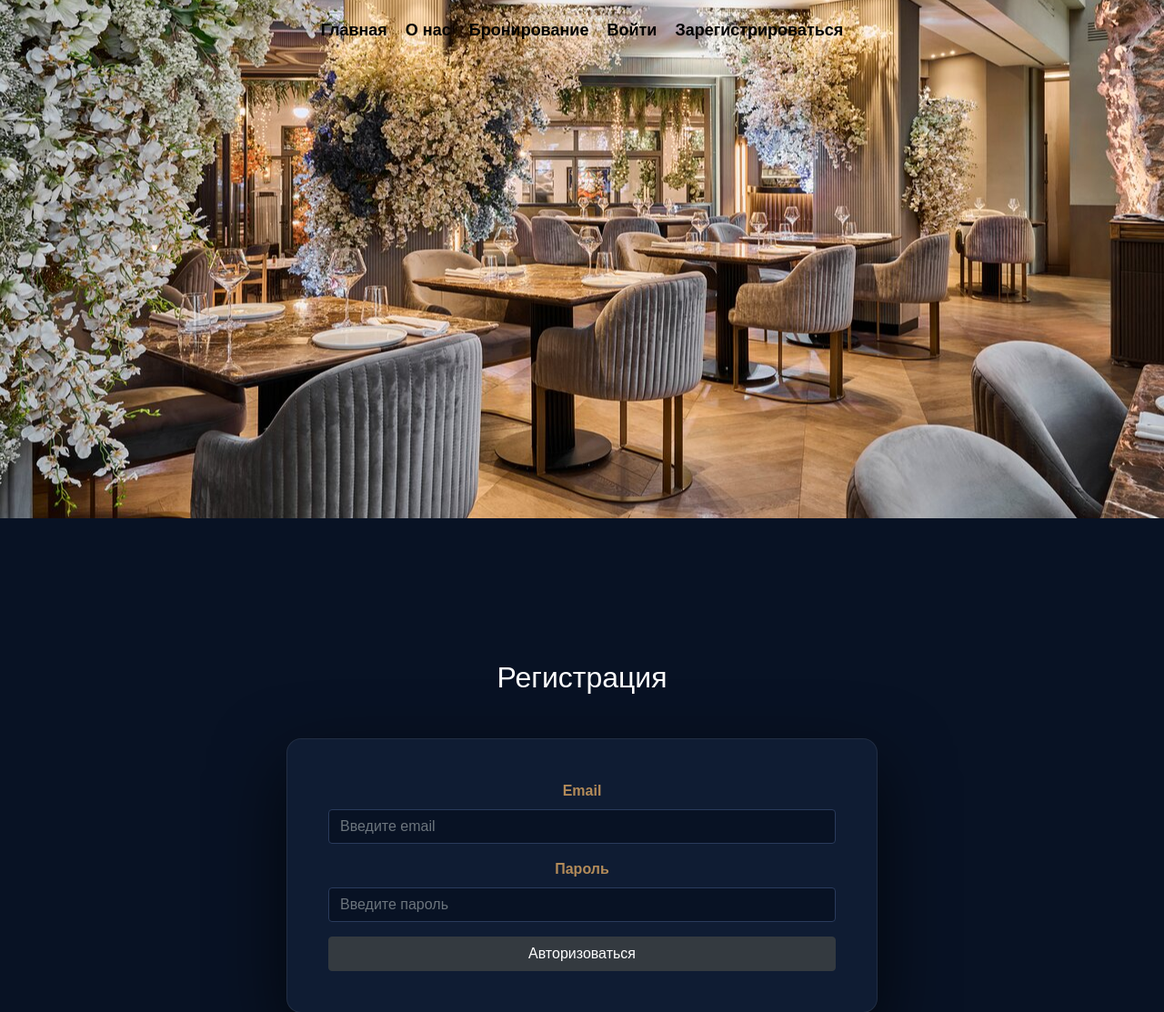
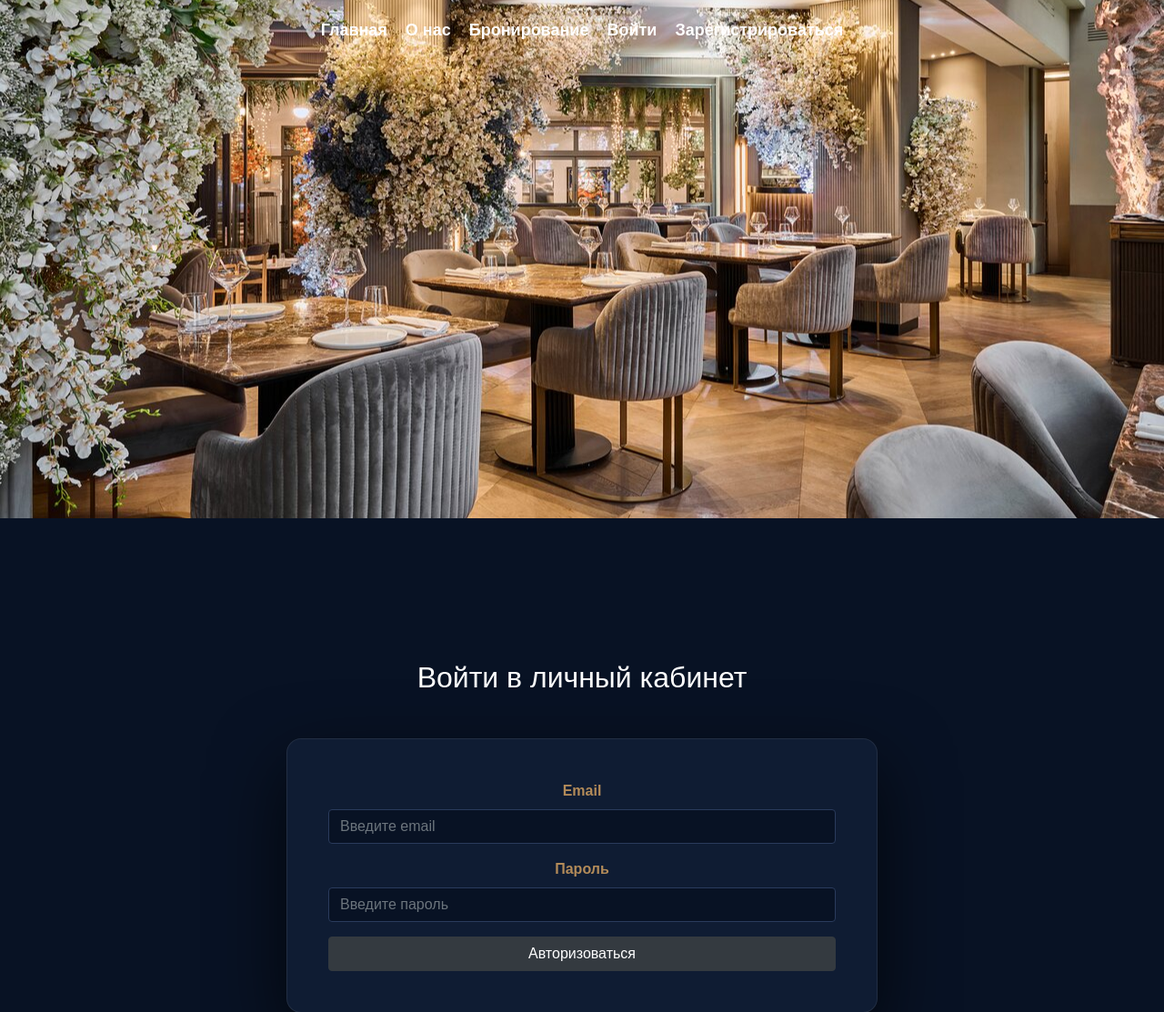
Before and after one commit to kseniya161-max/restaurant_booking, a Django app: page /users/login/ in a window 1280 px wide. Shown: the top 1113 px of the page at 91% size. Run offline with Django 5.2, Linux system fonts and the light colour scheme; some libraries are stand-ins or nearby versions.

Commit message:
correcting css color of text menu nav

```diff
--- a/static/css/styles.css
+++ b/static/css/styles.css
@@ -16,7 +16,7 @@ padding:20px;
 }
 
 .main-nav a{
-color:black;
+color:white;
 text-decoration:none;
 font-weight:700;
 font-size:18px;
@@ -430,11 +430,11 @@ text-align:center;
 }
 /* мои бронирования меню*/
 .reservations-page .main-nav a{
-color:#b38b59;
+color:white;
 }
 
 .reservations-page .main-nav a:hover{
-color:white;
+color:#d4af37;
 }
 
 /* Иконки*/
--- a/templates/registration/login.html
+++ b/templates/registration/login.html
@@ -11,7 +11,7 @@
 
 <section class="contact-form container mt-5 mb-5">
 
-<h2 class="text-center mt-5 mb-5">Регистрация</h2>
+<h2 class="text-center mt-5 mb-5">Войти в личный кабинет</h2>
 
 <div class="form-wrapper">
 
```
